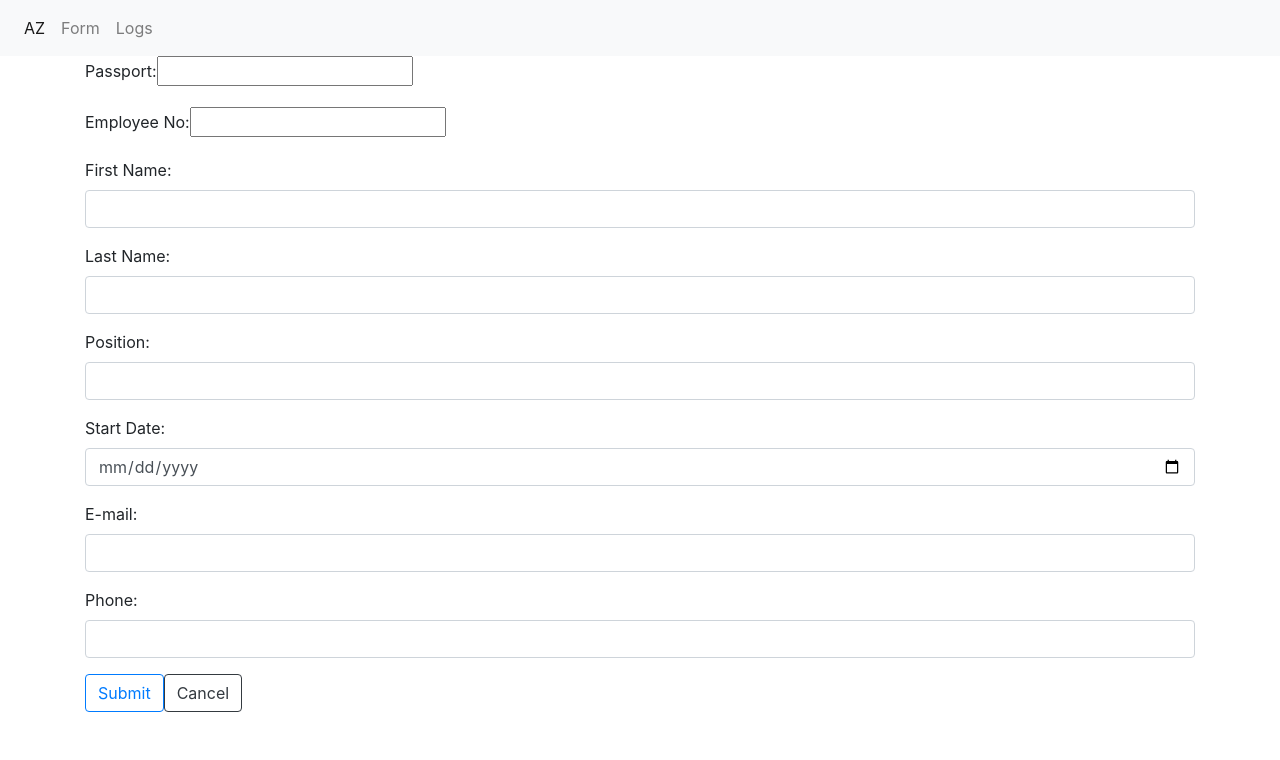
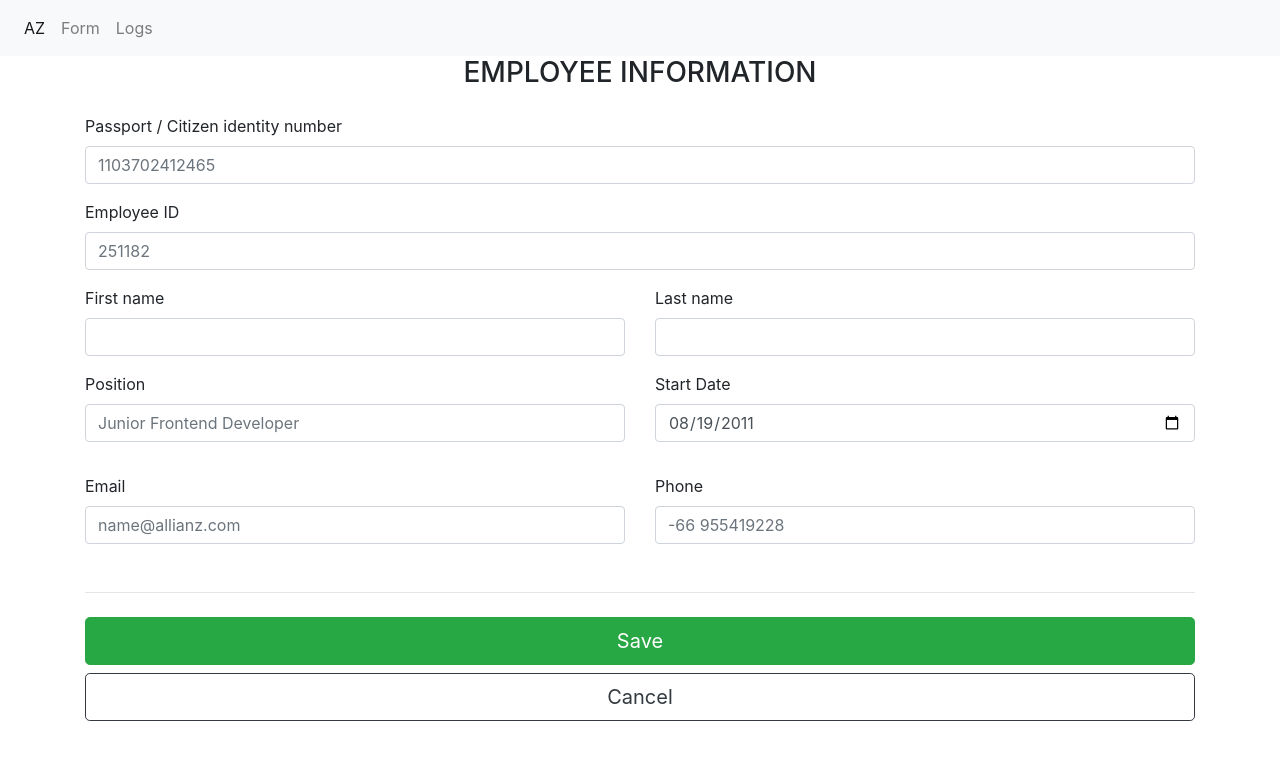
Before and after one commit to satapitchakorn/rock-head, an Angular app in the folder frontend/: page /form/add in a window 1280 px wide. Shown: the top 760 px of the page. Built offline with nearby package versions, Linux system fonts and the light colour scheme.

Commit message:
[Edited]: Edit AddEmployeeForm in EventActionAddPage HTML

```diff
--- a/frontend/src/app/employee/components/event-action-add-page/event-action-add-page.component.html
+++ b/frontend/src/app/employee/components/event-action-add-page/event-action-add-page.component.html
@@ -1,42 +1,97 @@
+<!-- FORM EMPLOYEE DETAIL -->
 <div class="container">
-    <form [formGroup]="dataForm" (ngSubmit)="onSubmit()">
-        <div class="form-group">
-            <label>Passport:</label>
-            <input type="text" class="number" formControlName="passport" />
+    <div class="text-center">
+        <h3>EMPLOYEE INFORMATION</h3>
+    </div>
+    <div class="row">
+        <div class="col">
+            <h4 class="mb-3"></h4>
+            <form class="needs-validation" novalidate>
+                <div class="mb-3">
+                    <label for="inputPassport">Passport / Citizen identity number</label>
+                    <input type="text" class="form-control" id="inputPassport" placeholder="1103702412465" required>
+                    <div class="invalid-feedback">
+                        Please enter your Passport.
+                    </div>
                 </div>
 
-        <div class="form-group">
-            <label>Employee No:</label>
-            <input type="text" class="number" formControlName="employee_no" />
+                <div class="mb-3">
+                    <label for="inputEmployeeId">Employee ID</label>
+                    <input type="number" class="form-control" id="inputEmployeeId" placeholder="251182" required>
+                    <div class="invalid-feedback">
+                        Please enter employee ID.
+                    </div>
                 </div>
 
-        <div class="form-group">
-            <label>First Name:</label>
-            <input type="text" class="form-control" formControlName="firstname" />
+                <div class="row">
+                    <div class="col-md-6 mb-3">
+                        <label for="inputFirstname">First name</label>
+                        <input type="text" class="form-control" id="inputfirstname" placeholder="" value="" required>
+                        <div class="invalid-feedback">
+                            Valid first name is required.
+                        </div>
                     </div>
 
+                    <div class="col-md-6 mb-3">
+                        <label for="inputLastname">Last name</label>
+                        <input type="text" class="form-control" id="inputLastname" placeholder="" value="" required>
+                        <div class="invalid-feedback">
+                            Valid last name is required.
+                        </div>
+                    </div>
+                </div>
+                <div class="row">
+                    <div class="col-md-6 mb-3">
                         <div class="form-group">
-            <label>Last Name:</label>
-            <input type="text" class="form-control" formControlName="lastname" />
+                            <label for="inputPosition">Position</label>
+                            <input type="email" class="form-control" id="inputPosition"
+                                placeholder="Junior Frontend Developer" required>
+                            <div class="invalid-feedback">
+                                Please enter position.
+                            </div>
+                        </div>
                     </div>
 
+                    <div class="col-md-6 mb-3">
                         <div class="form-group">
-            <label>Position:</label><input type="text" class="form-control" formControlName="position" />
+                            <label for="inputStartDate">Start Date</label>
+                            <input class="form-control" type="date" value="2011-08-19" id="inputStartDate" required>
+                            <div class="invalid-feedback">
+                                Please enter phone number.
+                            </div>
+                        </div>
+                    </div>
                 </div>
 
+                <div class="row">
+                    <div class="col-md-6 mb-3">
                         <div class="form-group">
-            <label>Start Date:</label><input type="date" class="form-control" formControlName="start_date" />
+                            <label for="inputEmail">Email</label>
+                            <input type="email" class="form-control" id="inputEmail" placeholder="name@allianz.com"
+                                required>
+                            <div class="invalid-feedback">
+                                Please enter email.
+                            </div>
+                        </div>
                     </div>
 
+                    <div class="col-md-6 mb-3">
                         <div class="form-group">
-            <label>E-mail:</label><input type="email" class="form-control" formControlName="email" />
+                            <label for="inputPhone">Phone</label>
+                            <input type="tel" placeholder="-66 955419228" pattern="\+[0-9]{2}[0-9]{9}"
+                                class="form-control" name="i1" id="input1" required>
+                            <div class="invalid-feedback">
+                                Please enter phone number.
+                            </div>
+                        </div>
+                    </div>
                 </div>
 
-        <div class="form-group">
-            <label>Phone:</label><input type="number" class="form-control" formControlName="phone" />
-        </div>
 
-        <button type="submit" class="btn btn-outline-primary">Submit</button>
-        <button class="btn btn-outline-dark">Cancel</button>
+                <hr class="mb-4">
+                <input id="btnSave" type="submit" class="btn btn-success btn-lg btn-block" value="Save" />
+                <button id="btnCancel" class="btn btn-outline-dark btn-lg btn-block"
+                    [routerLink]="['/form']">Cancel</button>
             </form>
         </div>
+    </div>
--- a/frontend/src/app/employee/components/event-action-add-page/event-action-add-page.component.ts
+++ b/frontend/src/app/employee/components/event-action-add-page/event-action-add-page.component.ts
@@ -1,5 +1,5 @@
 import { Component, OnInit } from '@angular/core';
-import {FormGroup, FormControl} from '@angular/forms';
+import { FormGroup, FormControl } from '@angular/forms';
 
 @Component({
   selector: 'app-event-action-add-page',
@@ -21,9 +21,26 @@ export class EventActionAddPageComponent implements OnInit {
   constructor() { }
 
   ngOnInit(): void {
+    //Check Valid forms
+
+    (function () {
+      'use strict';
+      window.addEventListener('load', function () {
+        var forms = document.getElementsByClassName('needs-validation');
+        var validation = Array.prototype.filter.call(forms, function (form) {
+          form.addEventListener('submit', function (event) {
+            if (form.checkValidity() === false) {
+              event.preventDefault();
+              event.stopPropagation();
+            }
+            form.classList.add('was-validated');
+          }, false);
+        });
+      }, false);
+    })();
   }
 
-  onSubmit(){
+  onSubmit() {
     console.log(this.dataForm.value);
   }
 }
--- a/frontend/src/app/employee/components/event-action-page/event-action-page.component.html
+++ b/frontend/src/app/employee/components/event-action-page/event-action-page.component.html
@@ -14,6 +14,7 @@
               <p>____</p>
               <p class="lead"><b class="text-danger">Remove:</b> Deletion of employee data is performed by pressing the 'REMOVE' button and pressing the 'YES' button to send the employee's information to BACKEND and delete the information by changing this employee's status from Active to Deactive by hiding the information. Can't see But still have this user information in the database In order to maintain information for old employees And in case of returning to work Can retrieve this data back to use by 'ADD' function. And the method "GET getEmployeeById ()" was used before the user removing the data. To review the information before removing.</p>
               <p class="lead">
+              <br/>
                 <button id="btnAdd" href="./form/add" [routerLink]="['/form/add']" type="button" class="btn btn-success btn-block btn-lg active">ADD</button>
                 <br />
                 <button id="btnModify" href="./form/modify" [routerLink]="['/form/add']" type="button" class="btn btn-warning btn-block btn-lg active">MODIFY</button>
```
Lines whose indentation alone changed are shown as unchanged.
